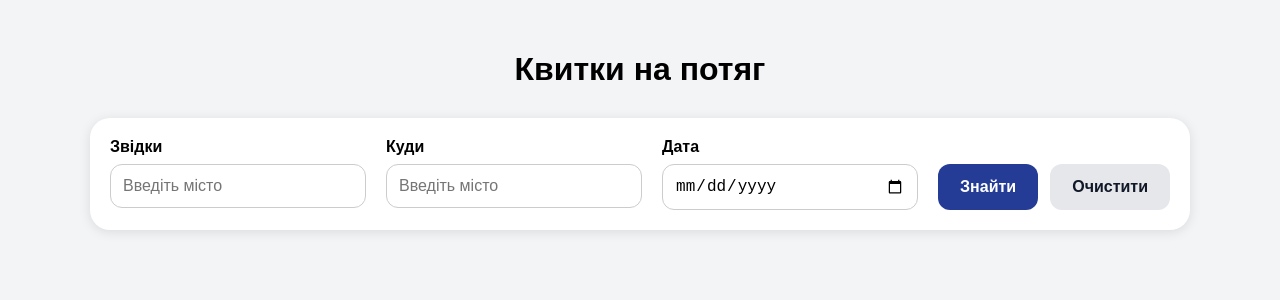
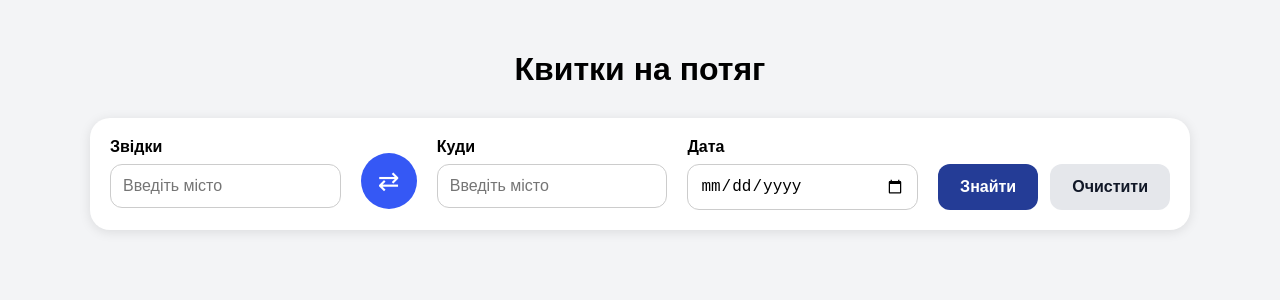
Before and after one commit to ShapovalAnna/web-lab9-10, a React (Vite) app: page / in a window 1280 px wide. Shown: the top 300 px of the page. Built offline with nearby package versions, Linux system fonts and the light colour scheme.

Commit message:
Added route swap button for search form

```diff
--- a/src/App.css
+++ b/src/App.css
@@ -35,6 +35,26 @@ h1 { text-align: center; margin-bottom: 30px; }
 
 .filter-group label { margin-bottom: 8px; font-weight: bold; }
 
+.swap-btn {
+    width: 56px;
+    height: 56px;
+    border: none;
+    border-radius: 50%;
+    background: #3558f5;
+    color: white;
+    font-size: 26px;
+    cursor: pointer;
+    margin-top: 15px;
+    display: flex;
+    align-items: center;
+    justify-content: center;
+    transition: 0.2s;
+    flex-shrink: 0;
+}
+
+.swap-btn:hover {
+    background: #2447e0;
+}
 .filter-group input,
 .filter-group select {
     width: 100%;
--- a/src/pages/Home.jsx
+++ b/src/pages/Home.jsx
@@ -109,7 +109,21 @@ export default function Home() {
                     </datalist>
 
                 </div>
+                <button
+                    className="swap-btn"
+                    onClick={() => {
 
+                        const temp =
+                            fromCity;
+
+                        setFromCity(toCity);
+
+                        setToCity(temp);
+
+                    }}
+                >
+                    ⇄
+                </button>
                 <div className="filter-group">
 
                     <label>
```
